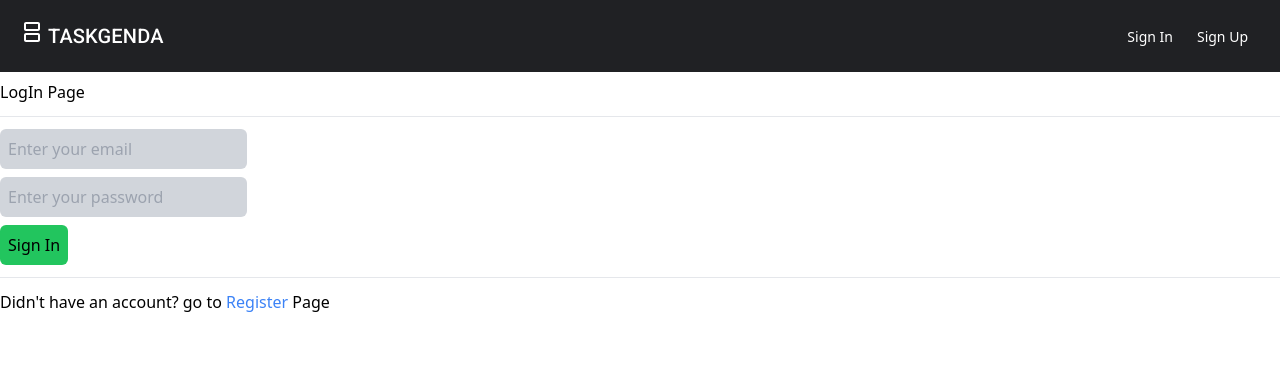
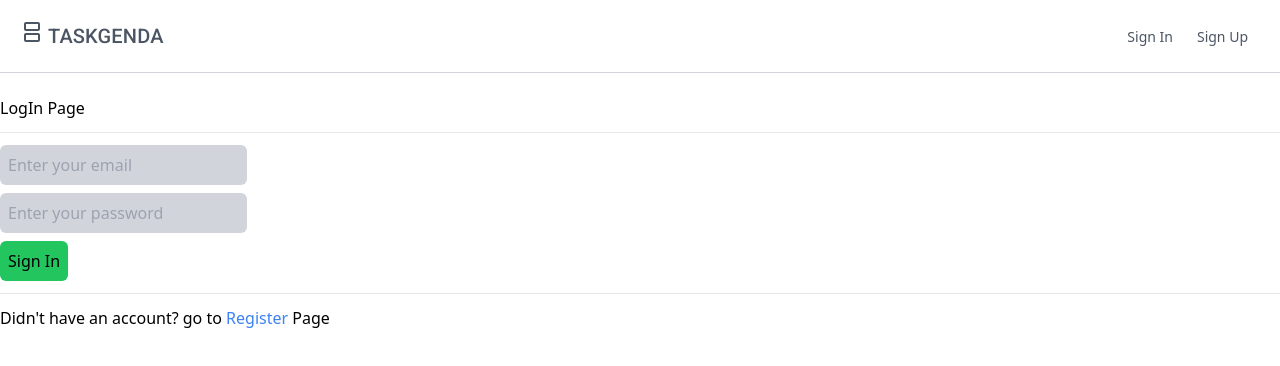
Before and after one commit to chollsak/TaskGenda, a Next.js app: page /sign-in in a window 1280 px wide. Shown: the top 366 px of the page. Built offline with nearby package versions, Linux system fonts and the light colour scheme; no server answers.

Commit message:
update: Navbar

```diff
--- a/src/app/components/Navbar.jsx
+++ b/src/app/components/Navbar.jsx
@@ -26,8 +26,8 @@ function Navbar({ session }) {
     }
 
     return (
-        <div className='mb-20'>
-            <nav className='bg-[#202124] text-white p-5 fixed top-0 left-0 w-full z-50'>
+        <div className='mb-24'>
+            <nav className='bg-white text-gray-600 p-5 fixed top-0 left-0 w-full z-50 border-b border-gray-300'>
                 <div className='container mx-auto'>
                     <div className='flex justify-between items-center'>
                         <div className='flex'>
```
